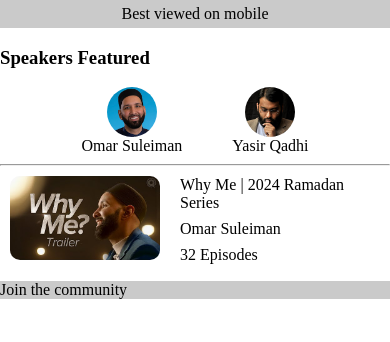
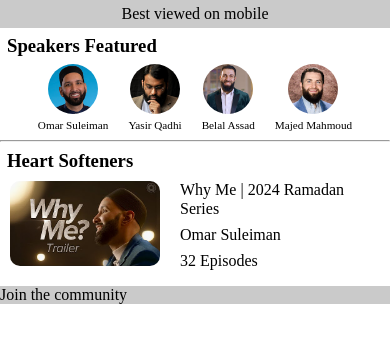
Before and after one commit to sajidmohd717/islamic-lectures-react, a React (Vite) app: page / in a window 390 px wide. Shown: the top 342 px of the page. Built offline with nearby package versions, Linux system fonts and the light colour scheme.

Commit message:
wouah, added a few speakers, react makes things so much easier tbh, components are awesome when you need to keep reusing them, just commiting to see if things look good on phone

```diff
--- a/src/App.jsx
+++ b/src/App.jsx
@@ -9,6 +9,7 @@ function App() {
       <Header />
       <Speakers />
       <hr />
+      <h3>Heart Softeners</h3>
       <Series />
       <Footer />
     </>
--- a/src/index.css
+++ b/src/index.css
@@ -13,3 +13,7 @@ header {
 footer {
   background-color: rgb(202, 202, 202);
 }
+
+h3 {
+  margin: 7px;
+}
--- a/src/speaker/Speakers.jsx
+++ b/src/speaker/Speakers.jsx
@@ -2,6 +2,8 @@ import styles from './Speakers.module.css'; // Importing the CSS module
 
 import omarsuleiman from '../assets/speaker/os.jpg';
 import yasirqadhi from '../assets/speaker/yq.jpg';
+import belalassad from '../assets/speaker/ba.jpg'
+import majedmahmoud from '../assets/speaker/mm.jpg'
 
 function Speakers() {
   const speakersList = [
@@ -13,6 +15,14 @@ function Speakers() {
       speaker: "Yasir Qadhi",
       image: yasirqadhi,
     },
+    {
+      speaker: "Belal Assad",
+      image: belalassad
+    },
+    {
+      speaker: "Majed Mahmoud",
+      image: majedmahmoud
+    }
   ];
 
   return (
@@ -26,7 +36,7 @@ function Speakers() {
               src={speakerObj.image}
               alt={`Profile of ${speakerObj.speaker}`}
             />
-            <span>{speakerObj.speaker}</span>
+            <span className={styles['speaker-name']}>{speakerObj.speaker}</span>
           </div>
         ))}
       </div>
--- a/src/speaker/Speakers.module.css
+++ b/src/speaker/Speakers.module.css
@@ -6,7 +6,7 @@
 
 .speakers-div-container {
   display: flex;
-gap: 50px;
+  gap: 20px;
   justify-content: center;
 }
 
@@ -14,4 +14,9 @@ justify-content: center;
   display: flex;
   flex-direction: column;
   align-items: center;
+  gap: 5px;
 }
+
+.speaker-name {
+  font-size: 0.7em;
+}
```
Also changed, not shown: src/assets/speaker/ba.jpg (added), src/assets/speaker/mm.jpg (added). Lines whose indentation alone changed are shown as unchanged.
